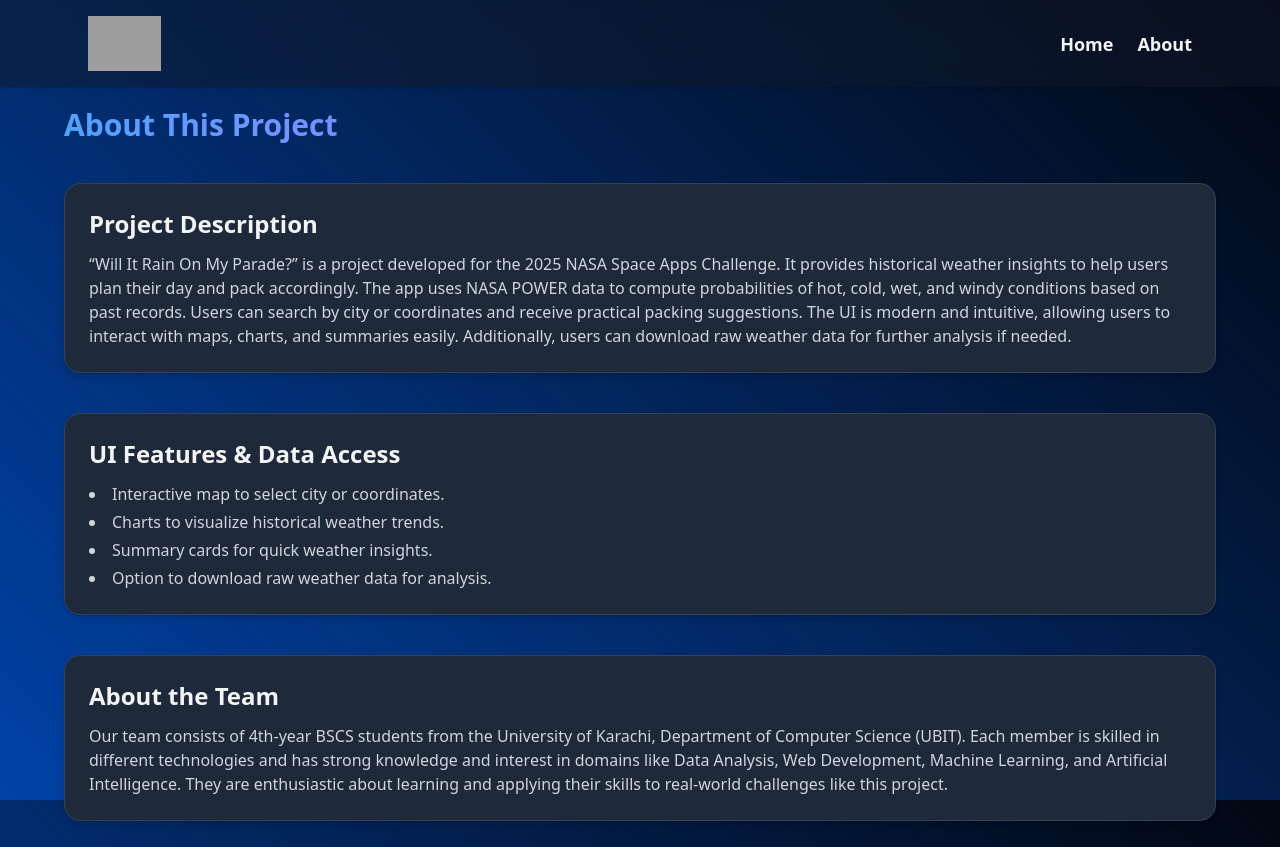
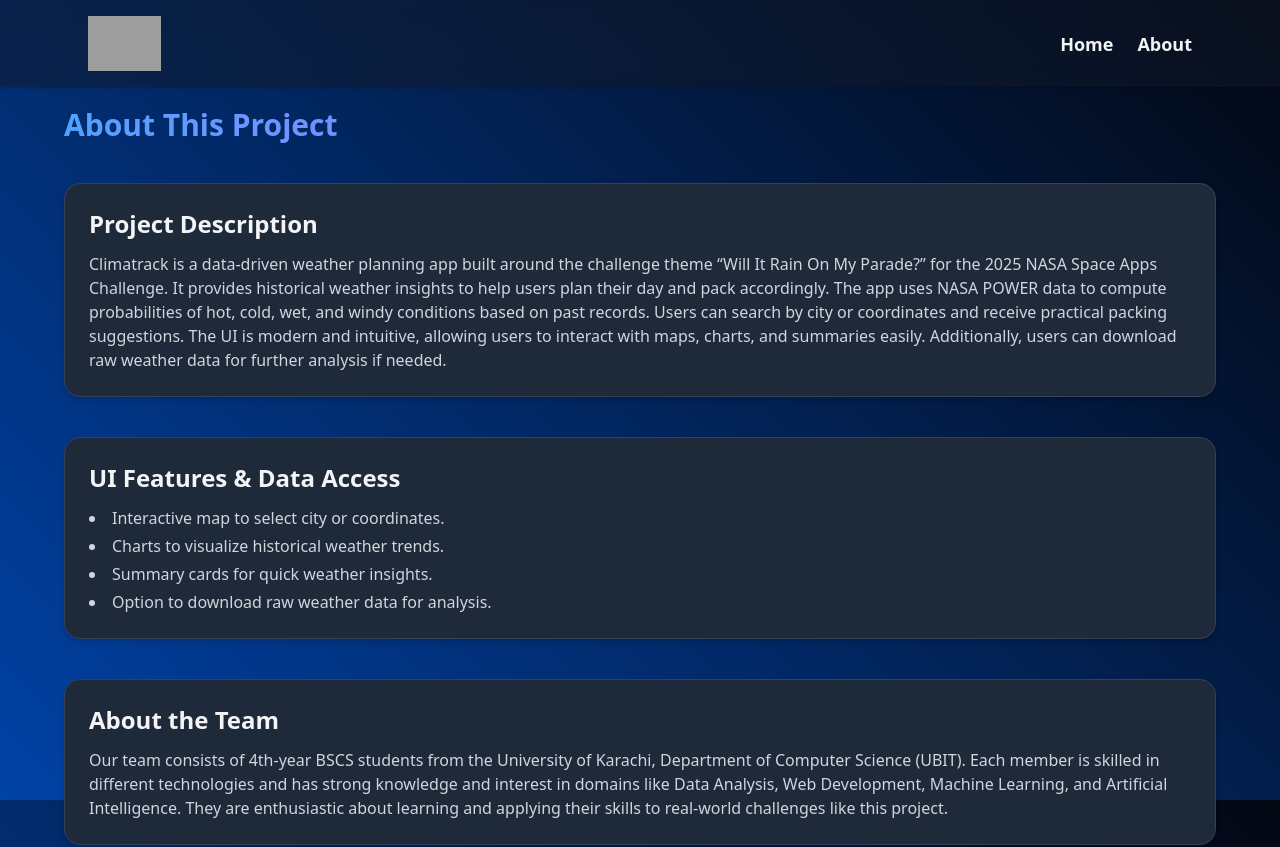
Before and after one commit to Mubassim-Khan/NASA-Space-Apps-Challenge, a React (Vite) app in the folder frontend/: page /about in a window 1280 px wide. Shown: the top 847 px of the page. Built offline with nearby package versions, Linux system fonts and the light colour scheme; no server answers; grey boxes are pictures that could not be loaded.

Commit message:
Update team cards in About.jsx

```diff
--- a/frontend/src/components/About.jsx
+++ b/frontend/src/components/About.jsx
@@ -2,7 +2,7 @@ import React from "react";
 import { User2, Linkedin, Github } from "lucide-react"; // Icons
 
 export default function About() {
-  const projectDescription = `“Will It Rain On My Parade?” is a project developed for the 2025 NASA Space Apps Challenge.
+  const projectDescription = `Climatrack is a data-driven weather planning app built around the challenge theme “Will It Rain On My Parade?” for the 2025 NASA Space Apps Challenge.
 It provides historical weather insights to help users plan their day and pack accordingly. The app uses NASA POWER data
 to compute probabilities of hot, cold, wet, and windy conditions based on past records. Users can search by city or coordinates
 and receive practical packing suggestions. The UI is modern and intuitive, allowing users to interact with maps, charts, and summaries easily.
```
